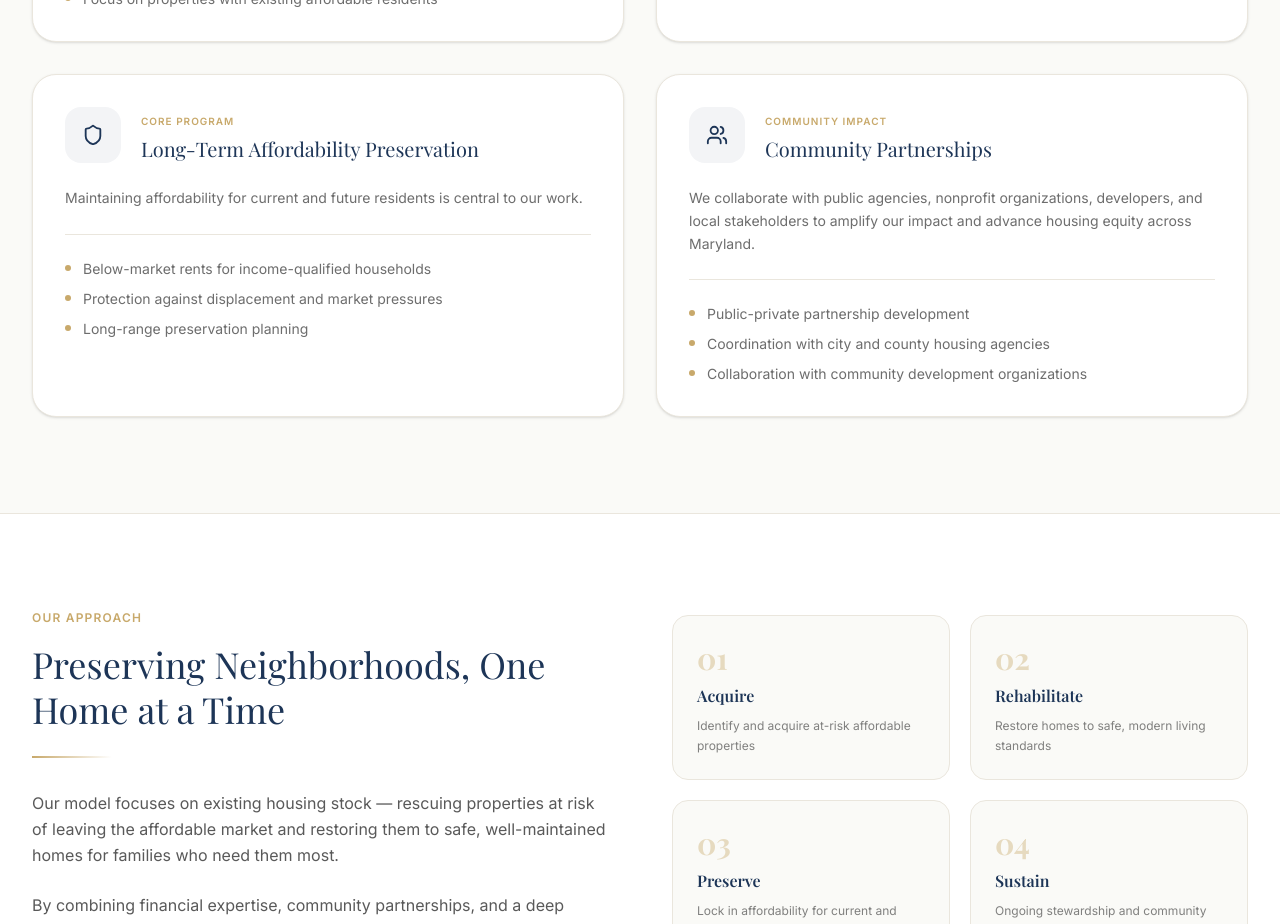
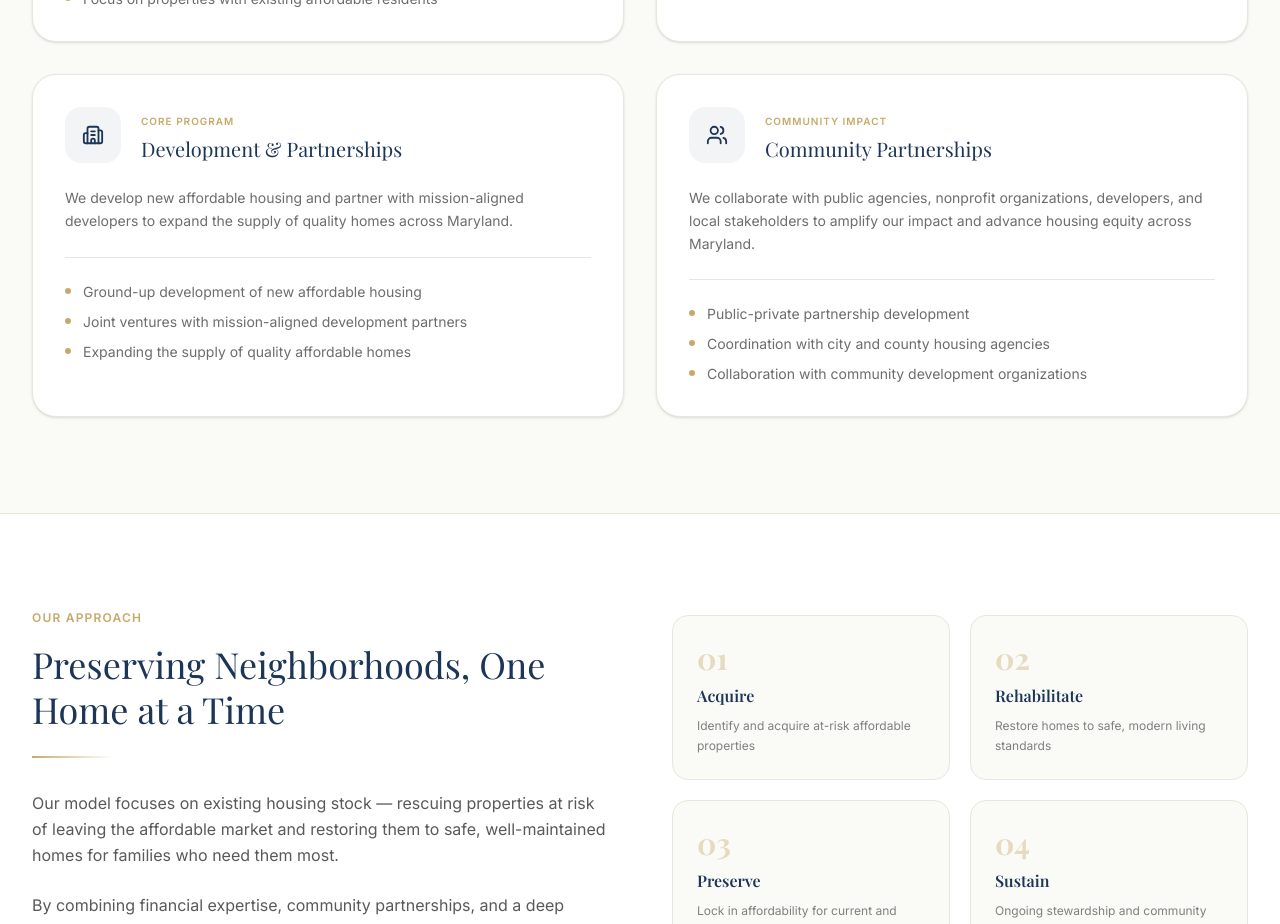
Before and after one commit to shadowapp-pixel/home-foundation, a Next.js app: page /programs in a window 1280 px wide. Shown: the part 840-1764 px from the top of the page. Built offline with nearby package versions, Linux system fonts and the light colour scheme; a web font is replaced by a local one.

Commit message:
Programs: replace affordability preservation with Development & Partnerships

```diff
--- a/src/app/programs/page.tsx
+++ b/src/app/programs/page.tsx
@@ -1,5 +1,5 @@
 import Link from "next/link";
-import { Building2, Home, Shield, Wrench, Users, TrendingUp, ArrowRight } from "lucide-react";
+import { Building2, Home, Wrench, Users, TrendingUp, ArrowRight } from "lucide-react";
 
 export const metadata = {
   title: "Programs | HOME Foundation",
@@ -31,14 +31,14 @@ const programs = [
     ],
   },
   {
-    icon: Shield,
-    title: "Long-Term Affordability Preservation",
+    icon: Building2,
+    title: "Development & Partnerships",
     tag: "Core Program",
-    desc: "Maintaining affordability for current and future residents is central to our work.",
+    desc: "We develop new affordable housing and partner with mission-aligned developers to expand the supply of quality homes across Maryland.",
     details: [
-      "Below-market rents for income-qualified households",
-      "Protection against displacement and market pressures",
-      "Long-range preservation planning",
+      "Ground-up development of new affordable housing",
+      "Joint ventures with mission-aligned development partners",
+      "Expanding the supply of quality affordable homes",
     ],
   },
   {
```
